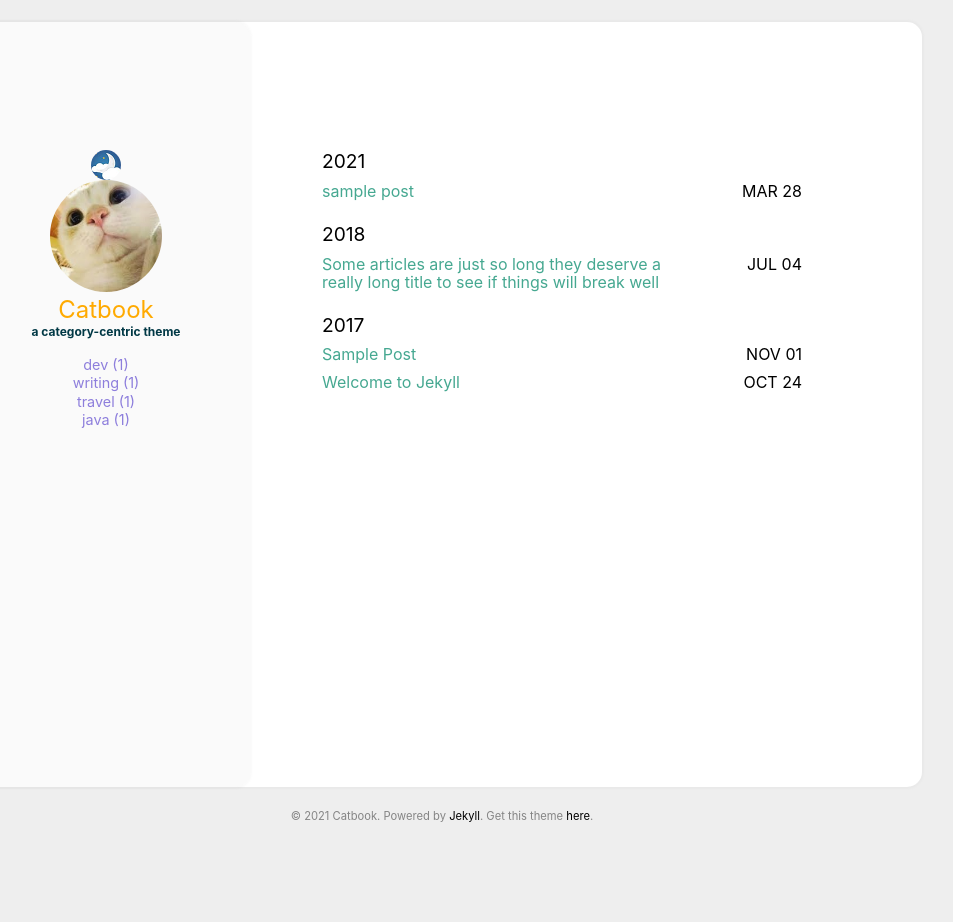
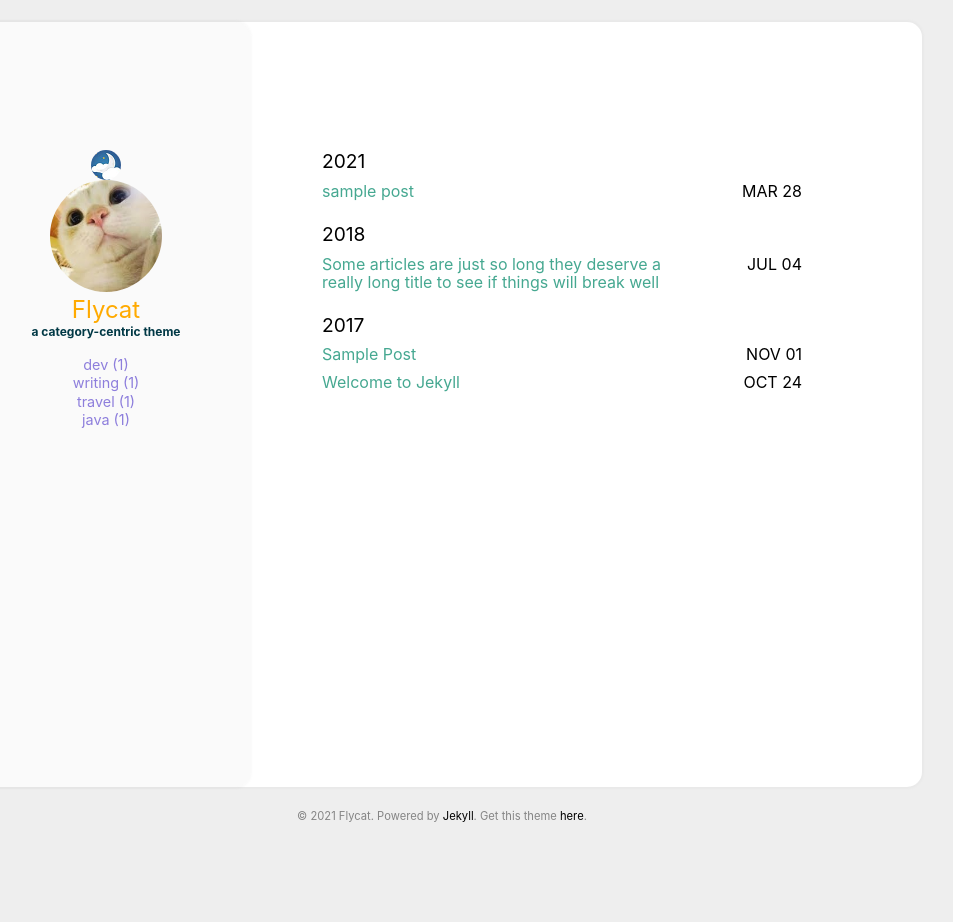
Before and after one commit to flycat-0329/JavaLearn, a Jekyll site: the page built from index.html, in a window 1280 px wide. Shown: the whole page, without its empty margins (198-1151 px from the left). Built offline with Jekyll 4.4.1, drawn with Linux system fonts in a browser that asks for light colours.

Commit message:
Update _config.yml

```diff
--- a/_config.yml
+++ b/_config.yml
@@ -1,13 +1,13 @@
 
-title: Catbook #Your awesome title
-email: #youremail@domain.com
+title: Flycat #Your awesome title
+email: songsun0329@gmail.com
 description: > # this means to ignore newlines until "baseurl"
   Write an awesome description for your new site here. You can edit this
   line in _config.yml. It will appear in your document head meta (for
   Google search results) and in your feed.xml site description.
 
 baseurl: # the subpath of the site
-url: http://starry99.github.io/catbook # the base hostname & protocol for your site
+url: http://flycat0329.github.io/catbook # the base hostname & protocol for your site
 
 permalink: /:year-:month/:title
 timezone:
@@ -18,7 +18,7 @@ google_analytics: #UA—XXXXXXXX-X
 disqus_shortname: #disqus shortname
 
 user:
-  name: Catbook
+  name: Flycat
   pic: /assets/img/cat.jpg
   picAlt: "catbook"
   job: a category-centric theme
```
